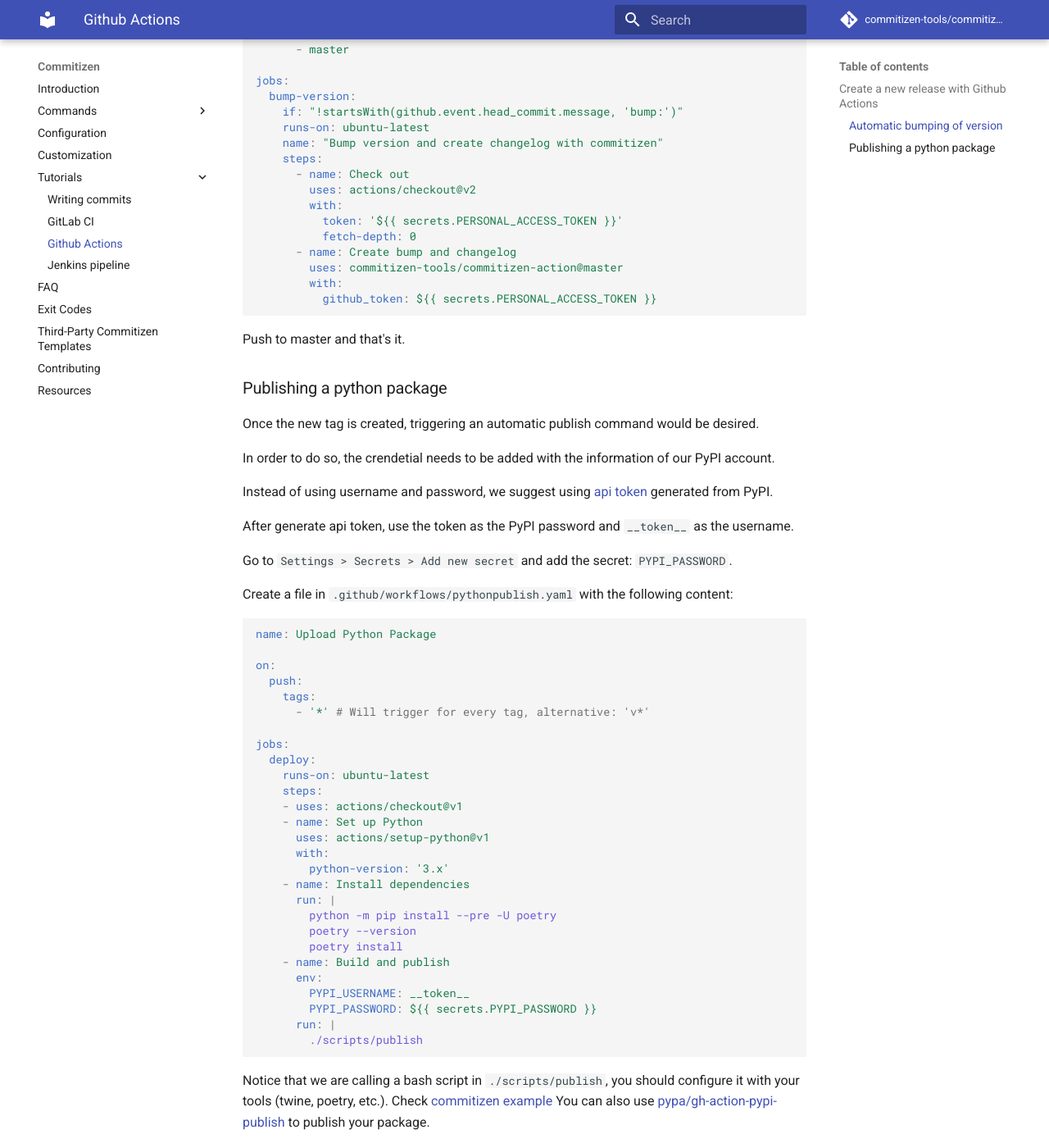
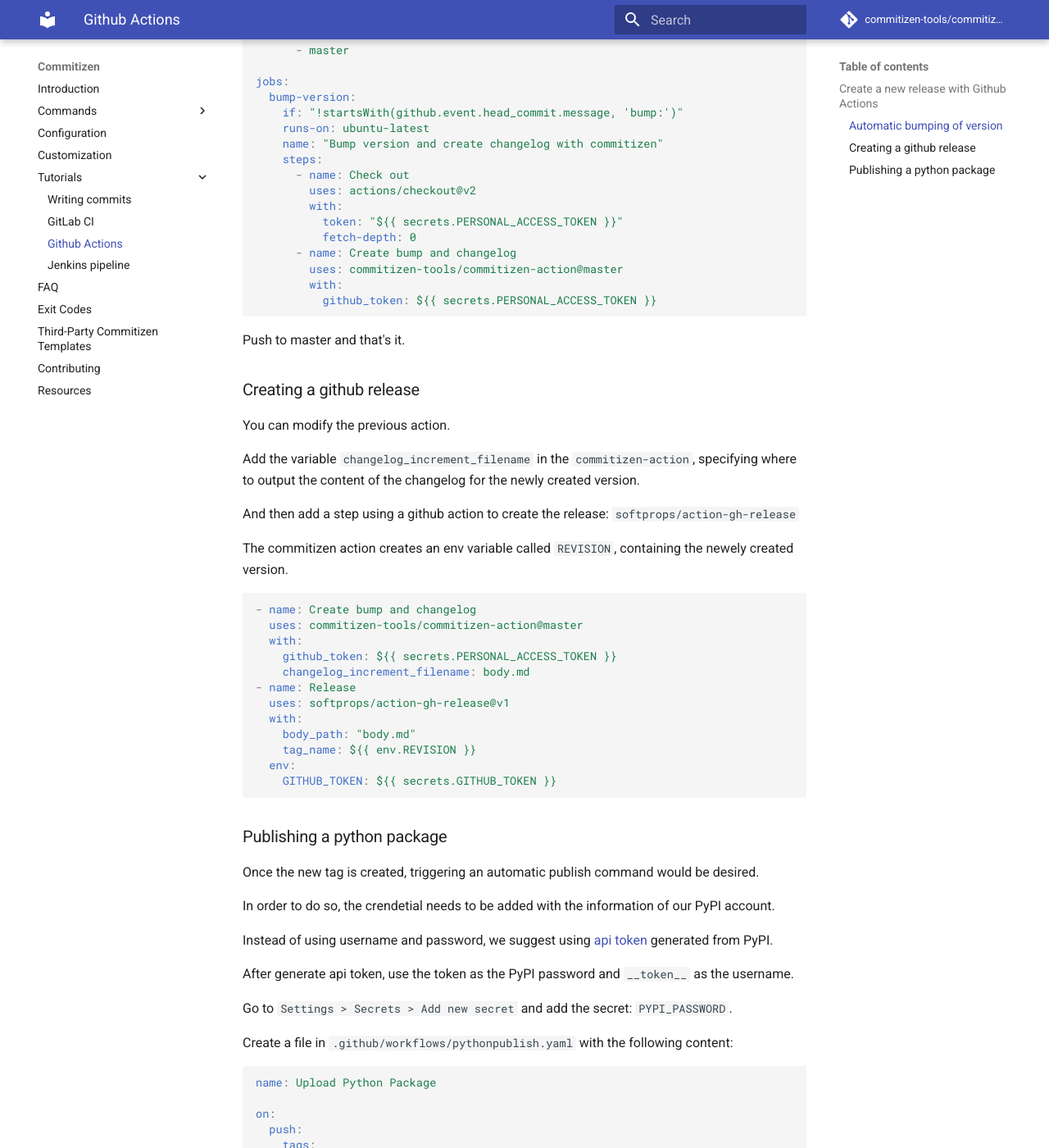
Before and after one commit to commitizen-tools/commitizen, an MkDocs documentation site: the page built from docs/tutorials/github_actions.md, in a window 1280 px wide and 1400 px high, scrolled down 687 px. Shown: the whole window at 82% size. Built offline with MkDocs 1.6.1 and Material for MkDocs 9.7.7, drawn with Linux system fonts in a browser that asks for light colours; comment, search, counter and statistics services are not loaded.

Commit message:
docs(tutorial/github_action): explain how to create a github release

````diff
--- a/docs/tutorials/github_actions.md
+++ b/docs/tutorials/github_actions.md
@@ -7,12 +7,12 @@ the new tag, back to your master branch, we have to:
 
 1. Create a personal access token. [Follow the instructions here](https://help.github.com/en/github/authenticating-to-github/creating-a-personal-access-token-for-the-command-line#creating-a-token). And copy the generated key
 2. Create a secret called `PERSONAL_ACCESS_TOKEN`, with the copied key, by going to your
-project repository and then `Settings > Secrets > Add new secret`.
+   project repository and then `Settings > Secrets > Add new secret`.
 3. In your repository create a new file `.github/workflows/bumpversion.yml`
-with the following content.
+   with the following content.
 
 !!! warning
-    If you use `GITHUB_TOKEN` instead of `PERSONAL_ACCESS_TOKEN`, the job won't trigger another workflow. It's like using `[skip ci]` in other CI's.
+If you use `GITHUB_TOKEN` instead of `PERSONAL_ACCESS_TOKEN`, the job won't trigger another workflow. It's like using `[skip ci]` in other CI's.
 
 ```yaml
 name: Bump version
@@ -31,16 +31,42 @@ jobs:
       - name: Check out
         uses: actions/checkout@v2
         with:
-          token: '${{ secrets.PERSONAL_ACCESS_TOKEN }}'
+          token: "${{ secrets.PERSONAL_ACCESS_TOKEN }}"
           fetch-depth: 0
       - name: Create bump and changelog
         uses: commitizen-tools/commitizen-action@master
         with:
           github_token: ${{ secrets.PERSONAL_ACCESS_TOKEN }}
-
 ```
 
 Push to master and that's it.
+
+### Creating a github release
+
+You can modify the previous action.
+
+Add the variable `changelog_increment_filename` in the `commitizen-action`, specifying
+where to output the content of the changelog for the newly created version.
+
+And then add a step using a github action to create the release: `softprops/action-gh-release`
+
+The commitizen action creates an env variable called `REVISION`, containing the
+newely created version.
+
+```yaml
+- name: Create bump and changelog
+  uses: commitizen-tools/commitizen-action@master
+  with:
+    github_token: ${{ secrets.PERSONAL_ACCESS_TOKEN }}
+    changelog_increment_filename: body.md
+- name: Release
+  uses: softprops/action-gh-release@v1
+  with:
+    body_path: "body.md"
+    tag_name: ${{ env.REVISION }}
+  env:
+    GITHUB_TOKEN: ${{ secrets.GITHUB_TOKEN }}
+```
 
 ### Publishing a python package
 
@@ -62,28 +88,28 @@ name: Upload Python Package
 on:
   push:
     tags:
-      - '*' # Will trigger for every tag, alternative: 'v*'
+      - "*" # Will trigger for every tag, alternative: 'v*'
 
 jobs:
   deploy:
     runs-on: ubuntu-latest
     steps:
-    - uses: actions/checkout@v1
-    - name: Set up Python
-      uses: actions/setup-python@v1
-      with:
-        python-version: '3.x'
-    - name: Install dependencies
-      run: |
-        python -m pip install --pre -U poetry
-        poetry --version
-        poetry install
-    - name: Build and publish
-      env:
-        PYPI_USERNAME: __token__
-        PYPI_PASSWORD: ${{ secrets.PYPI_PASSWORD }}
-      run: |
-        ./scripts/publish
+      - uses: actions/checkout@v1
+      - name: Set up Python
+        uses: actions/setup-python@v1
+        with:
+          python-version: "3.x"
+      - name: Install dependencies
+        run: |
+          python -m pip install --pre -U poetry
+          poetry --version
+          poetry install
+      - name: Build and publish
+        env:
+          PYPI_USERNAME: __token__
+          PYPI_PASSWORD: ${{ secrets.PYPI_PASSWORD }}
+        run: |
+          ./scripts/publish
 ```
 
 Notice that we are calling a bash script in `./scripts/publish`, you should configure it with your tools (twine, poetry, etc.). Check [commitizen example](https://github.com/commitizen-tools/commitizen/blob/master/scripts/publish)
````
